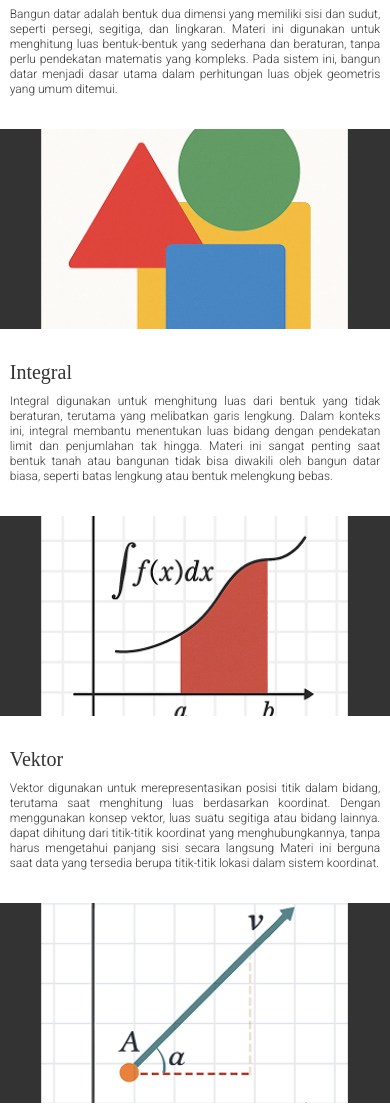
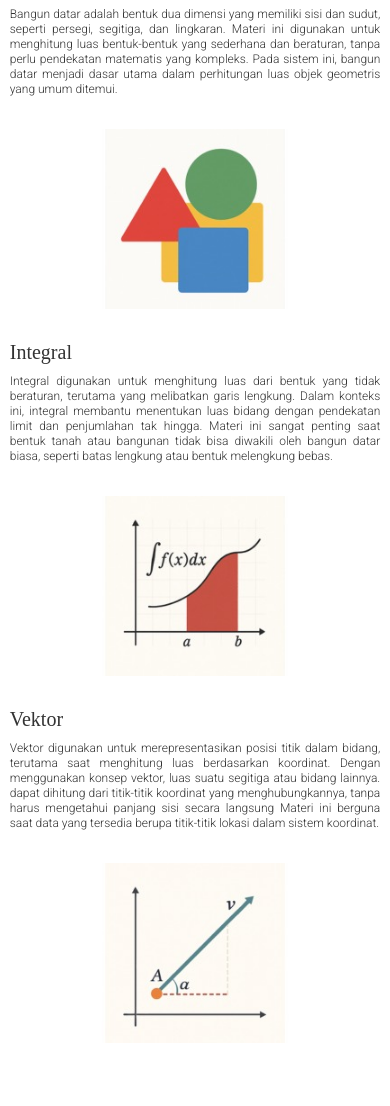
Before and after one commit to rezzazn2/rezzazn2.github.io, a plain HTML site: page kalkulex2/index.html in a window 390 px wide. Shown: the part 1128-2234 px from the top of the page. Drawn offline with nearby package versions, Linux system fonts and the light colour scheme; a web font is replaced by a local one.

Commit message:
aowkaowkwo

```diff
--- a/kalkulex2/css/materi.css
+++ b/kalkulex2/css/materi.css
@@ -76,5 +76,17 @@ margin-bottom: 2em;
         text-align: justify;
     }
 
+        .inner-materi .kanan{
+        width: 360px;
+        height: 180px;
+        align-self: center;
+        overflow: hidden;
+    }
+
+    .inner-materi .kanan img{
+        width: 100%;
+        height: 100%;
+        object-fit: cover;
+    }
 
 }
--- a/kalkulex2/css/style.css
+++ b/kalkulex2/css/style.css
@@ -59,9 +59,6 @@ a{
 }
 body {
         width: 100%;
-        height: 100vh;
-        margin: 0;
-        padding: 0;
       }
 ol, ul {
 	list-style: none;
--- a/kalkulex2/index.html
+++ b/kalkulex2/index.html
@@ -88,7 +88,7 @@
                         <p>Bangun datar adalah bentuk dua dimensi yang memiliki sisi dan sudut, seperti persegi, segitiga, dan lingkaran. Materi ini digunakan untuk menghitung luas bentuk-bentuk yang sederhana dan beraturan, tanpa perlu pendekatan matematis yang kompleks. Pada sistem ini, bangun datar menjadi dasar utama dalam perhitungan luas objek geometris yang umum ditemui.</p>
                     </div>
                     <div class="kanan  anKiri">
-                        <img src="images/Group 3.png" alt="">
+                        <img src="images/bangunDatar.jpg" alt="">
                     </div>
                 </li>
                 <li>
@@ -97,7 +97,7 @@
                         <p>Integral digunakan untuk menghitung luas dari bentuk yang tidak beraturan, terutama yang melibatkan garis lengkung. Dalam konteks ini, integral membantu menentukan luas bidang dengan pendekatan limit dan penjumlahan tak hingga. Materi ini sangat penting saat bentuk tanah atau bangunan tidak bisa diwakili oleh bangun datar biasa, seperti batas lengkung atau bentuk melengkung bebas.</p>
                     </div>
                     <div class="kanan anKiri">
-                        <img src="images/Group 1.png" alt="">
+                        <img src="images/integral.jpg" alt="">
                     </div>
                 </li>
                 <li>
@@ -106,7 +106,7 @@
                         <p>Vektor digunakan untuk merepresentasikan posisi titik dalam bidang, terutama saat menghitung luas berdasarkan koordinat. Dengan menggunakan konsep vektor, luas suatu segitiga atau bidang lainnya. dapat dihitung dari titik-titik koordinat yang menghubungkannya, tanpa harus mengetahui panjang sisi secara langsung Materi ini berguna saat data yang tersedia berupa titik-titik lokasi dalam sistem koordinat.</p>
                     </div>
                     <div class="kanan anKiri">
-                        <img src="images/Group 2.png" alt="">
+                        <img src="images/vektor.jpg" alt="">
                     </div>
                 </li>
             </ul>
@@ -173,7 +173,7 @@
                         <li><a href="" target="_blank" ><i class="fa-brands fa-facebook"></i></a></li>
                         <li><a><i class="fa-brands fa-whatsapp"></i></a></li>
                     </ul>
-                    <p class="quote">"Percaya diri adalah kunci untuk membuka pintu keberhasilan."</p>
+                    <p class="quote">"man muss immer umkehren"</p>
                 </li>
             </ul>
        </div>
@@ -255,6 +255,7 @@
                         <div class="midle">
                             <div class="bingung">
                                 <input name="kesan" id="kesan" type="text" placeholder="kesan">
+                                <i class="fa-solid fa-face-smile"></i>
                             </div>
                             <button type="button" class="btn-regular" id="btn-saran">kirim <i class="fa-solid fa-paper-plane"></i></button>
                         </div>
```
Also changed, not shown: kalkulex2/images/bangunDatar.jpg (added), kalkulex2/images/integral.jpg (added), kalkulex2/images/vektor.jpg (added), kalkulex2/images/yusep.jpg.
